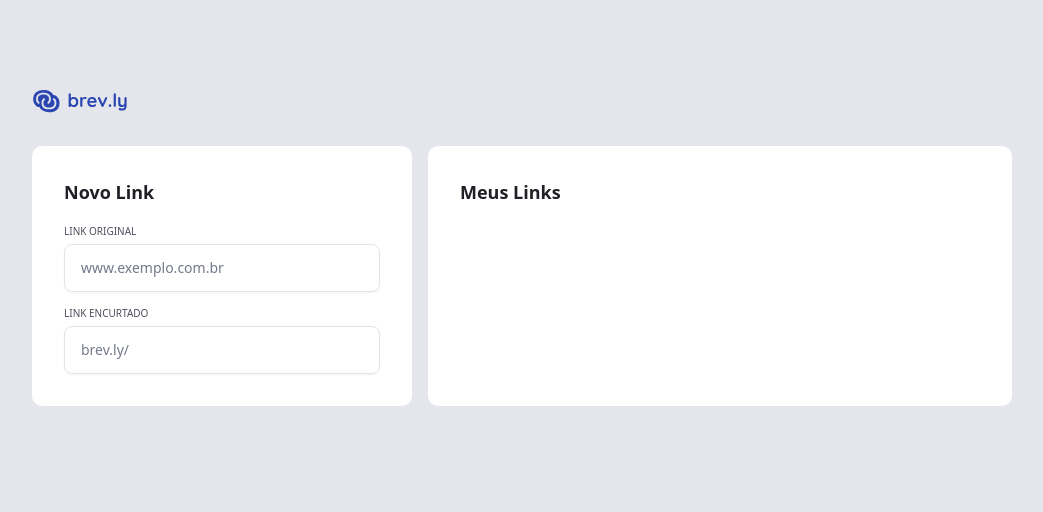
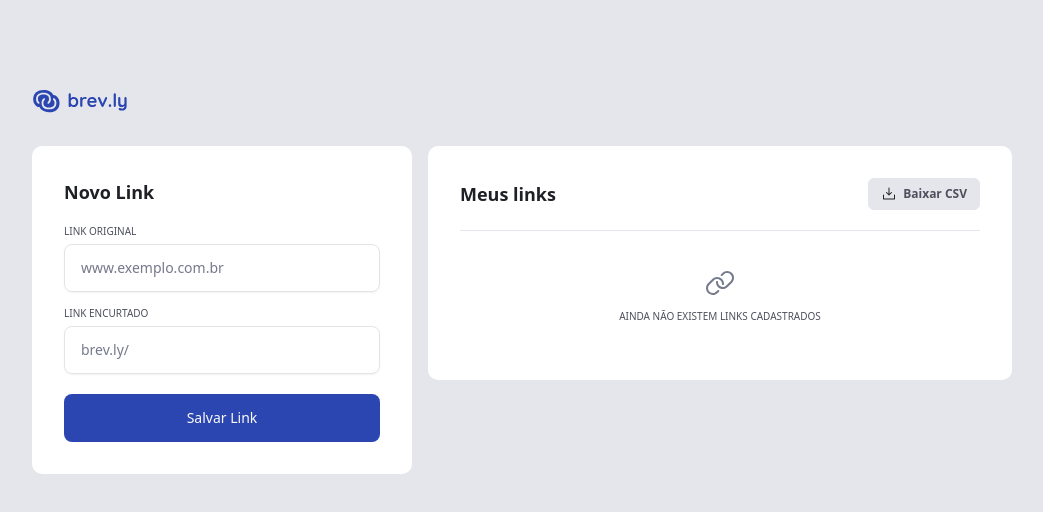
Before and after one commit to joaoKnisspell/ftr-brevly, a React (Vite) app in the folder web/: page / in a window 1280 px wide. Shown: the top 512 px of the page, without its empty margins (118-1161 px from the left). Built offline with nearby package versions, Linux system fonts and the light colour scheme.

Commit message:
feat: Button styles and CardHeader componente done.

```diff
--- a/web/src/components/Card/index.tsx
+++ b/web/src/components/Card/index.tsx
@@ -1,6 +1,6 @@
 import { cva, type VariantProps } from "class-variance-authority"
 
-const cardVariants = cva('rounded-lg bg-white flex flex-col items-center gap-5 min-h-[214px] lg:min-h-[234px]', {
+const cardVariants = cva('h-full rounded-lg bg-white flex flex-col items-center gap-5 min-h-[214px] lg:min-h-[234px]', {
     variants: {
         size: {
             'md': 'p-6 md:p-8',
--- /dev/null
+++ b/web/src/components/CardHeader/index.tsx
@@ -0,0 +1,15 @@
+import Headline from "../Headline";
+
+interface CardHeaderProps {
+    headlineText: string
+    children?: React.ReactNode
+}
+
+export default function CardHeader({ headlineText, children }: CardHeaderProps) {
+    return(
+        <header className="w-full flex items-center justify-between pb-4 border-b border-gray-200 lg:pb-5">
+            <Headline text={headlineText} />
+            {children}
+        </header>
+    )
+}
--- a/web/src/components/ui/button.tsx
+++ b/web/src/components/ui/button.tsx
@@ -5,24 +5,18 @@ import { cva, type VariantProps } from "class-variance-authority"
 import { cn } from "@/lib/utils"
 
 const buttonVariants = cva(
-  "inline-flex items-center justify-center gap-2 whitespace-nowrap rounded-md text-sm font-medium transition-all disabled:pointer-events-none disabled:opacity-50 [&_svg]:pointer-events-none [&_svg:not([class*='size-'])]:size-4 shrink-0 [&_svg]:shrink-0 outline-none focus-visible:border-ring focus-visible:ring-ring/50 focus-visible:ring-[3px] aria-invalid:ring-destructive/20 dark:aria-invalid:ring-destructive/40 aria-invalid:border-destructive",
+  "inline-flex items-center justify-center gap-2 whitespace-nowrap rounded-md text-sm font-medium transition-all disabled:pointer-events-none disabled:opacity-50 [&_svg]:pointer-events-none [&_svg:not([class*='size-'])]:size-4 shrink-0 [&_svg]:shrink-0 outline-none focus-visible:border-ring focus-visible:ring-ring/50 focus-visible:ring-[3px] aria-invalid:ring-destructive/20 dark:aria-invalid:ring-destructive/40 aria-invalid:border-destructive cursor-pointer disabled:cursor-not-allowed",
   {
     variants: {
       variant: {
-        default: "bg-primary text-primary-foreground hover:bg-primary/90",
-        destructive:
-          "bg-destructive text-white hover:bg-destructive/90 focus-visible:ring-destructive/20 dark:focus-visible:ring-destructive/40 dark:bg-destructive/60",
-        outline:
-          "border bg-background shadow-xs hover:bg-accent hover:text-accent-foreground dark:bg-input/30 dark:border-input dark:hover:bg-input/50",
+        default: "bg-blue-base text-primary-foreground hover:bg-blue-dark",
         secondary:
-          "bg-secondary text-secondary-foreground hover:bg-secondary/80",
-        ghost:
-          "hover:bg-accent hover:text-accent-foreground dark:hover:bg-accent/50",
+          "bg-gray-200 text-gray-500 font-semibold text-xs border-gray-200 disabled:opacity-50 border-1 hover:border-blue-base",
         link: "text-primary underline-offset-4 hover:underline",
       },
       size: {
-        default: "h-9 px-4 py-2 has-[>svg]:px-3",
-        sm: "h-8 rounded-md gap-1.5 px-3 has-[>svg]:px-2.5",
+        default: "h-12 px-4 py-2 has-[>svg]:px-3 w-full",
+        sm: "h-8 rounded-sm gap-1.5 px-3 has-[>svg]:px-2.5",
         lg: "h-10 rounded-md px-6 has-[>svg]:px-4",
         icon: "size-9",
         "icon-sm": "size-8",
--- a/web/src/index.css
+++ b/web/src/index.css
@@ -9,6 +9,9 @@
   --color-gray-600: var(--gray-600);
   --color-gray-500: var(--gray-500);
   --color-gray-400: var(--gray-400);
+  --color-gray-200: var(--gray-200);
+  --color-blue-base: var(--blue-base);
+  --color-blue-dark: var(--blue-dark);
 
   --radius-sm: calc(var(--radius) - 4px);
   --radius-md: calc(var(--radius) - 2px);
@@ -52,6 +55,9 @@
   --gray-600: #1F2025;
   --gray-500: #4D505C;
   --gray-400: #74798B;
+  --gray-200: #E4E6EC;
+  --blue-base: #2C46B1;
+  --blue-dark: #2C4091;
 
   --radius: 0.625rem;
   --foreground: oklch(0.141 0.005 285.823);
--- a/web/src/pages/HomePage.tsx
+++ b/web/src/pages/HomePage.tsx
@@ -1,8 +1,13 @@
 
 import Logo from '@/assets/logo.svg'
 import Card from '@/components/Card'
+import CardHeader from '@/components/CardHeader'
 import Headline from '@/components/Headline'
 import Input from '@/components/Input'
+import { Button } from '@/components/ui/button'
+import DownloadIcon from '@/assets/DownloadSimple.svg'
+import { Label } from '@/components/ui/label'
+import LinkIcon from '@/assets/Link.svg'
 
 export default function HomePage(){
     return(
@@ -11,15 +16,22 @@ export default function HomePage(){
             <img className='w-24' src={Logo} />
         </header>
         <section className='w-full flex gap-3 flex-wrap lg:gap-4'>
-                <Card className='max-w-[380px] w-full'>
+                <Card className='lg:max-w-[380px] w-full'>
                     <Headline text='Novo Link' />
                     <div className='flex flex-col gap-4 w-full'>
                         <Input labelText='link original' placeholder='www.exemplo.com.br' />
                         <Input labelText='link encurtado' placeholder='brev.ly/' />
                     </div>
+                    <Button>Salvar Link</Button>
                 </Card>
                 <Card className='flex-1'>
-                    <Headline text='Meus Links' />
+                    <CardHeader headlineText='Meus links' >
+                        <Button variant={'secondary'} size={'sm'}><img className='size-4' src={DownloadIcon} />Baixar CSV</Button>
+                    </CardHeader>
+                    <div className='pt-4 flex flex-col gap-3 items-center'>
+                        <img className='size-8' src={LinkIcon} />
+                        <Label>Ainda não existem links cadastrados</Label>
+                    </div>
                 </Card>
             </section>
 
```
Also changed, not shown: web/src/assets/DownloadSimple.svg (added), web/src/assets/Link.svg (added).
